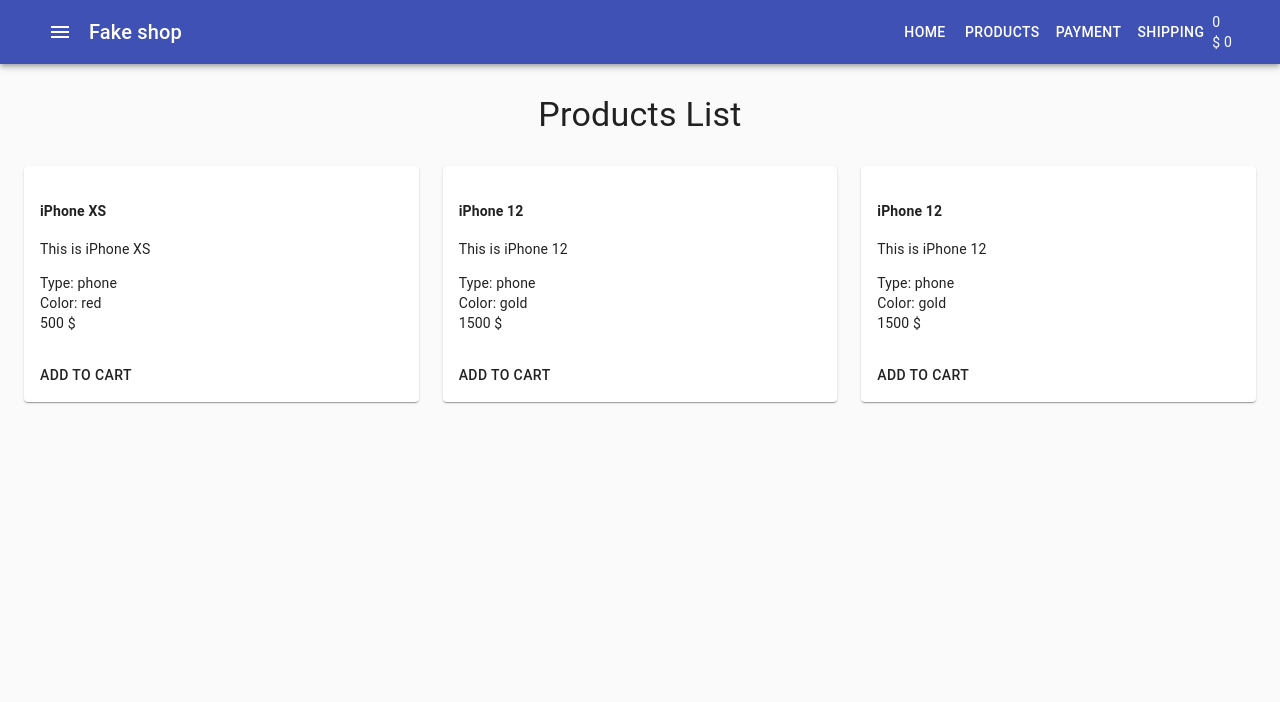
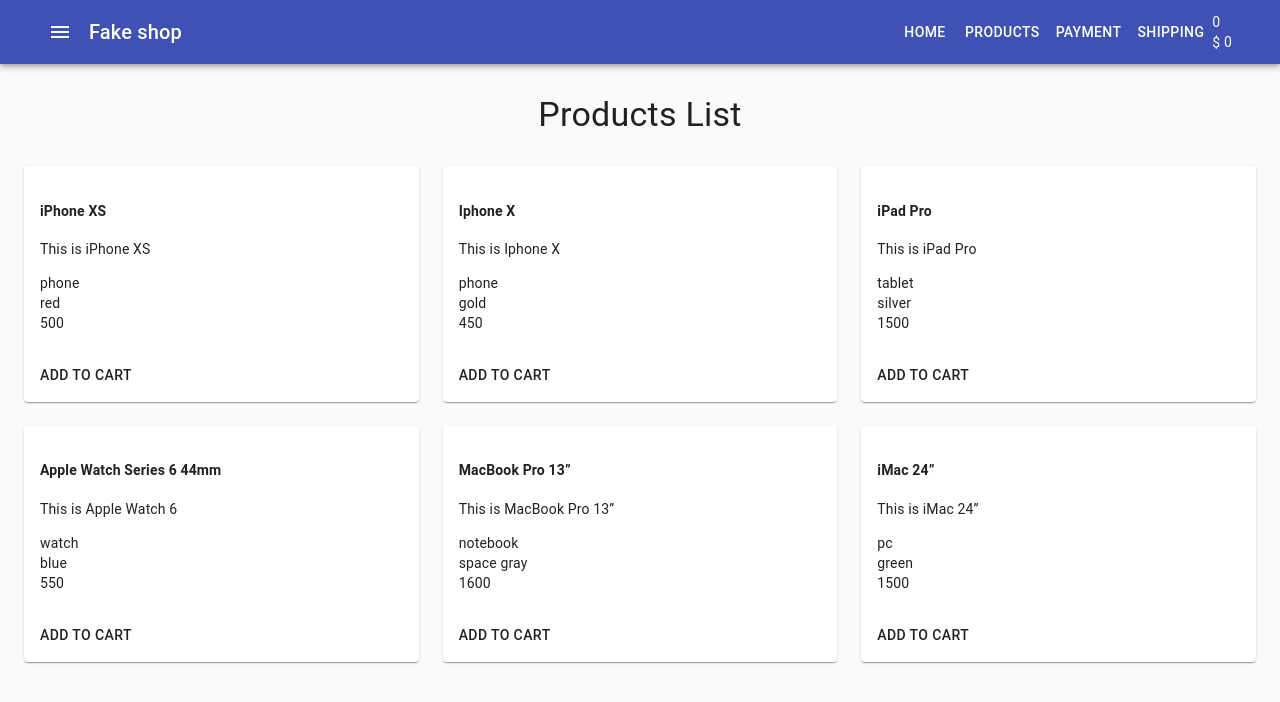
Before and after one commit to Kerekesh/shop-project, a React (Create React App) app: page / in a window 1280 px wide. Shown: the top 702 px of the page. Built offline with nearby package versions, Linux system fonts and the light colour scheme.

Commit message:
added task

```diff
--- a/src/components/Products/ProductListItem.js
+++ b/src/components/Products/ProductListItem.js
@@ -22,6 +22,7 @@
     )
 }
 
+
 ProductListItem.propTypes = {
     name: PropTypes.string.isRequired,
     description: PropTypes.string,
--- a/src/components/Products/ProductsList.js
+++ b/src/components/Products/ProductsList.js
@@ -1,15 +1,35 @@
+/* eslint-disable react/jsx-key */
 import { makeStyles } from '@material-ui/core'
 import Grid from '@material-ui/core/Grid'
 import Typography from '@material-ui/core/Typography'
 import React from 'react'
-import ProductListItem from './ProductListItem'
+import productsArray from './productsArray'
+import Card from '@material-ui/core/Card'
+import CardContent from '@material-ui/core/CardContent'
+import Button from '@material-ui/core/Button'
+import CardActions from '@material-ui/core/CardActions'
 
+const GridsArray = productsArray.map((grid) => (
+    <Grid item xs={12} sm={6} md={4}>
+        <Card>
+            <CardContent>
+                <h4>{grid.name}</h4>
+                <p>{grid.description}</p>
+                <div>{grid.type}</div>
+                <div>{grid.color}</div>
+                <div>{grid.price}</div>
+            </CardContent>
+            <CardActions>
+                <Button>Add to cart</Button>
+            </CardActions>
+        </Card>
+    </Grid>
+))
 const useStyles = makeStyles({
     title: {
         margin: '30px 0',
     },
 })
-
 const ProductsList = () => {
     const classes = useStyles()
 
@@ -31,33 +51,7 @@
                 alignItems="center"
                 spacing={3}
             >
-                <Grid item xs={12} sm={6} md={4}>
-                    <ProductListItem
-                        name="iPhone XS"
-                        description="This is iPhone XS"
-                        type="phone"
-                        color="red"
-                        price={500}
-                    />
-                </Grid>
-                <Grid item xs={12} sm={6} md={4}>
-                    <ProductListItem
-                        name="iPhone 12"
-                        description="This is iPhone 12"
-                        type="phone"
-                        color="gold"
-                        price={1500}
-                    />
-                </Grid>
-                <Grid item xs={12} sm={6} md={4}>
-                    <ProductListItem
-                        name="iPhone 12"
-                        description="This is iPhone 12"
-                        type="phone"
-                        color="gold"
-                        price={1500}
-                    />
-                </Grid>
+                {GridsArray}
             </Grid>
         </>
     )
--- a/src/components/Products/productsArray.js
+++ b/src/components/Products/productsArray.js
@@ -1,45 +1,45 @@
 const productsArray = [
     {
-        name: 'Iphone XS'
-        description: 'This is Iphone XS'
-        type: 'phone'
-        color: 'red'
+        name: "iPhone XS",
+        description: "This is iPhone XS",
+        type: "phone",
+        color: "red",
         price: 500
     },
     {
-        name: 'Iphone X'
-        description: 'This is Iphone X'
-        type: 'phone'
-        color: 'gold'
+        name: 'Iphone X',
+        description: 'This is Iphone X',
+        type: 'phone',
+        color: 'gold',
         price: 450
     },
     {
-        name: 'Iphone 8'
-        description: 'This is Iphone 8'
-        type: 'phone'
-        color: 'space gray'
-        price:
+        name: 'iPad Pro',
+        description: 'This is iPad Pro',
+        type: 'tablet',
+        color: 'silver',
+        price: 1500
     },
     {
-        name: 'Iphone XS'
-        description: 'This is Iphone XS'
-        type: 'phone'
-        color: 'red'
-        price:
+        name: 'Apple Watch Series 6 44mm',
+        description: 'This is Apple Watch 6',
+        type: 'watch',
+        color: 'blue',
+        price: 550
     },
     {
-        name: 'Iphone XS'
-        description: 'This is Iphone XS'
-        type: 'phone'
-        color: 'red'
-        price:
+        name: 'MacBook Pro 13”',
+        description: 'This is MacBook Pro 13”',
+        type: 'notebook',
+        color: 'space gray',
+        price: 1600
     },
     {
-        name: 'Iphone XS'
-        description: 'This is Iphone XS'
-        type: 'phone'
-        color: 'red'
-        price:
+        name: 'iMac 24”',
+        description: 'This is iMac 24”',
+        type: 'pc',
+        color: 'green',
+        price: 1500
     },
 ]
 
```
